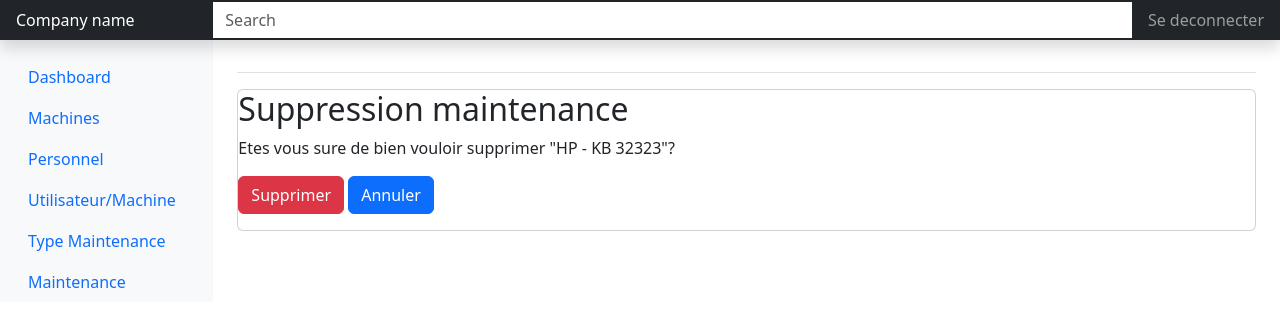
After one commit to Salmane95140/ITManagment, a Django app: page /maintenance/delete/1 in a window 1280 px wide. The commit adds this page. Shown: the top 327 px of the page. Run offline with Django 4.2, Linux system fonts and the light colour scheme; data comes from the database, SQL or seed files in the repository; both versions use the stored data as it was after the commit; some libraries are stand-ins or nearby versions.

Commit message:
delete maintenance preventive

```diff
--- a/it/templates/maintenance_detail.html
+++ b/it/templates/maintenance_detail.html
@@ -33,6 +33,7 @@
     <div class="card-footer bg-transparent border-primary">
       <a href="{% url 'list_maintenance' %}"><button class="btn btn-primary"><i class="bi bi-arrow-left"></i>Retour</button></a>
       <a href="{% url 'update_maintenance' maintenance.id %}"><button class="btn btn-primary">  <i class="bi bi-pencil-square"></i>Modifier</button></a>
+      <a href="{% url 'delete_maintenance' maintenance.id %}"><button class="btn btn-danger"><i class="bi bi-trash-fill"></i>Supprimer</button></a>
     </div>
   </div>
 </div>
--- /dev/null
+++ b/it/templates/suppression_maintenance_form.html
@@ -0,0 +1,16 @@
+{%extends 'index.html'%}
+
+{%block content%}
+<div class="center">
+	<form method="post" class="card">
+		{% csrf_token %}
+		<h2>Suppression maintenance </h2>
+		<p>Etes vous sure de bien vouloir supprimer "{{maintenance}}"?</p>
+		<p class="form-buttons">
+			<input type="submit" class="btn btn-danger" value="Supprimer">
+			<a href="{% url 'list_maintenance'%}" class="btn btn-primary">Annuler</a>
+		</p>
+	</form>
+</div>
+
+{%endblock content%}
--- a/it/urls.py
+++ b/it/urls.py
@@ -26,5 +26,5 @@ urlpatterns = [
     path('maintenance/add', views.MaintenancePreventiveCreateView.as_view(), name='add_maintenance'),
     path('maintenance/<pk>', views.MaintenancePreventiveDetailView.as_view(), name='detail_maintenance'),
     path('maintenance/update/<pk>', views.MaintenancePreventiveUpdateView.as_view(), name='update_maintenance'),
-
+    path('maintenance/delete/<pk>', views.MaintenancePreventiveDeleteView.as_view(), name='delete_maintenance'),
 ]
--- a/it/views.py
+++ b/it/views.py
@@ -210,3 +210,13 @@ class MaintenancePreventiveUpdateView(UpdateView):
     def form_valid(self, form):
         messages.success(self.request, "Modification reussi.")
         return super(MaintenancePreventiveUpdateView,self).form_valid(form)
+
+class MaintenancePreventiveDeleteView(DeleteView):
+    model = MaintenancePreventive
+    context_object_name = 'maintenance'
+    template_name = 'suppression_maintenance_form.html'
+    success_url = reverse_lazy('list_maintenance')
+
+    def form_valid(self, form):
+        messages.success(self.request, "Suppression reussi.")
+        return super(MaintenancePreventiveDeleteView,self).form_valid(form)
```
Also changed, not shown: db.sqlite3.
